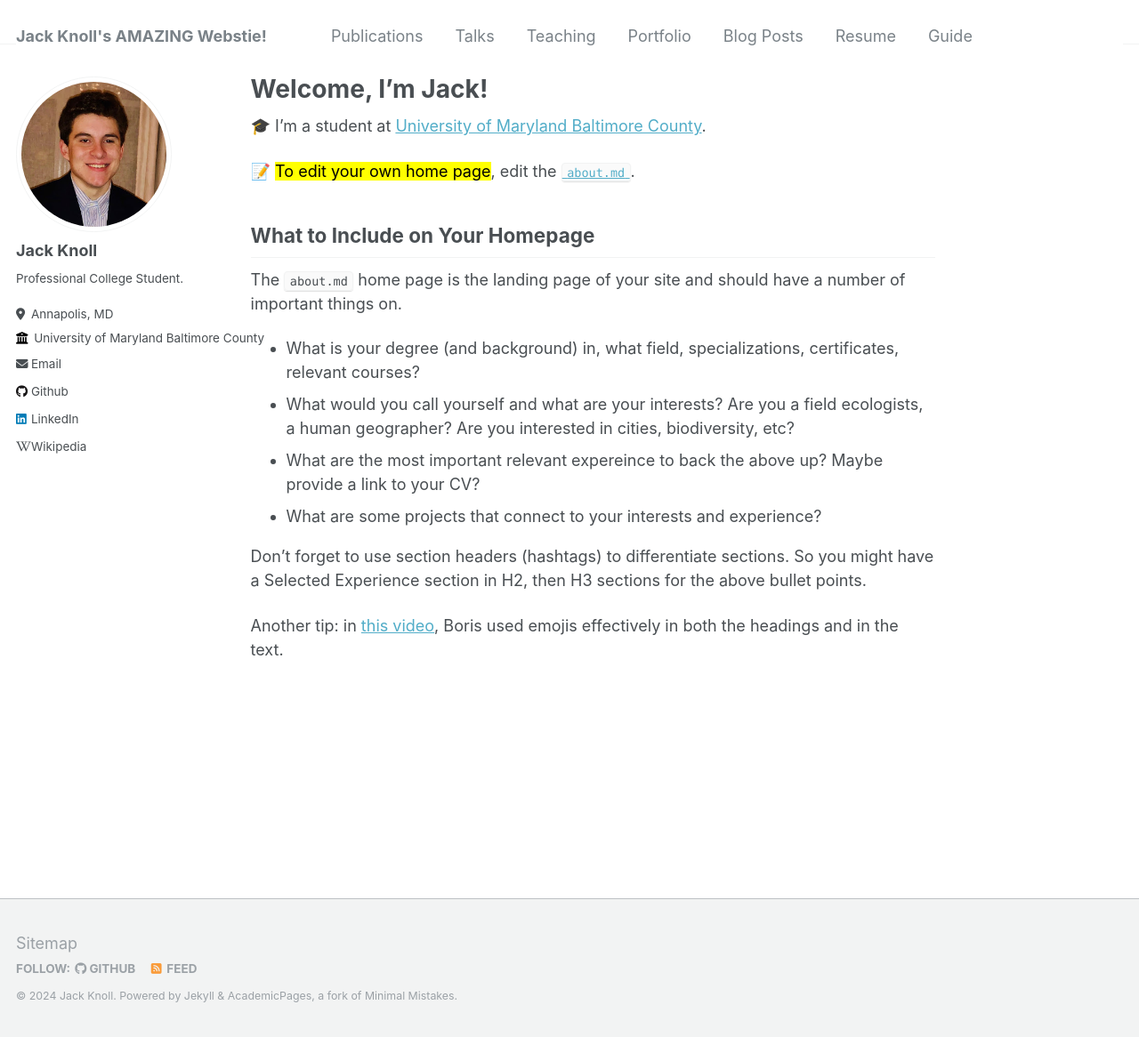
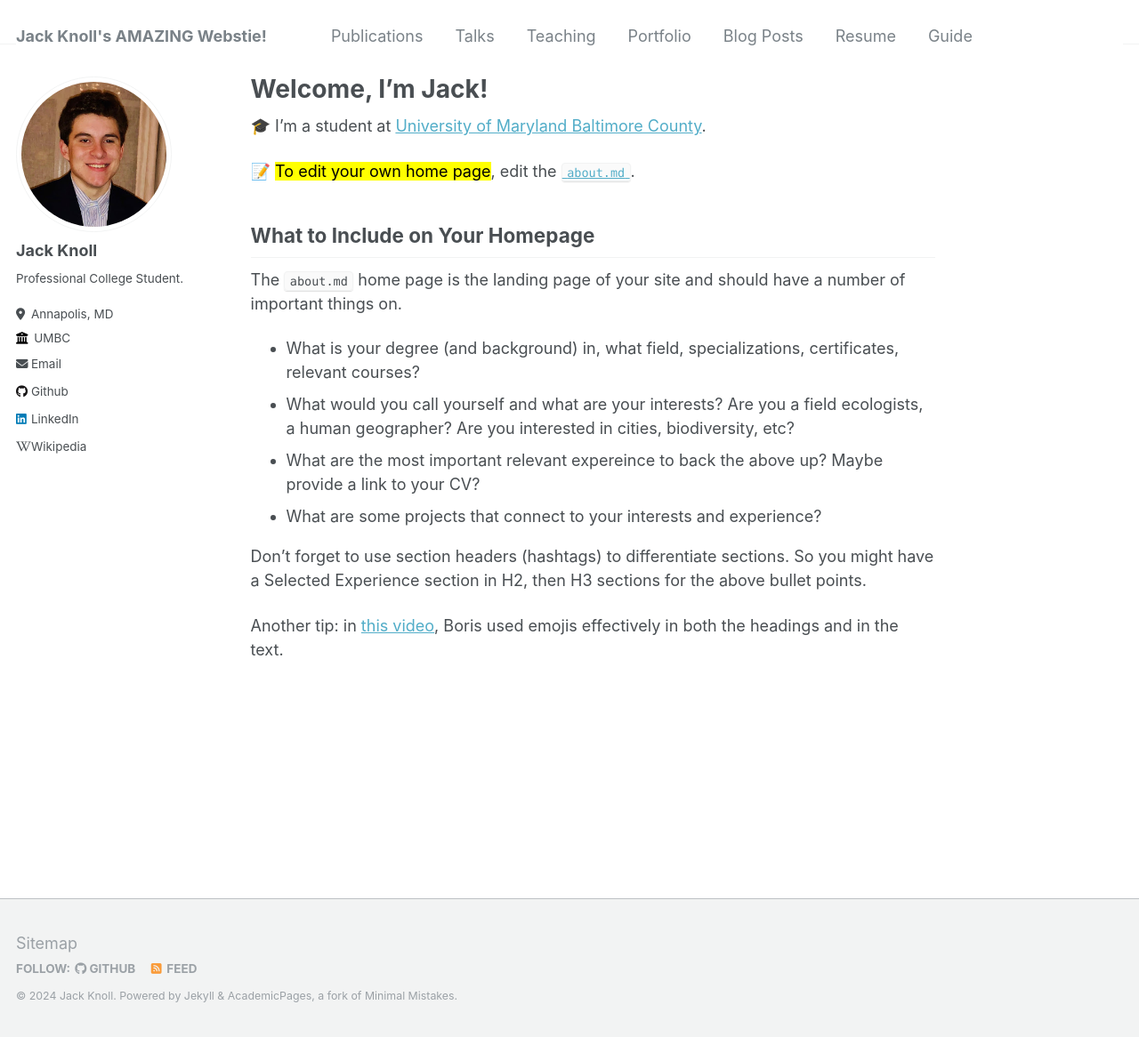
Before and after one commit to jakjr2000/jakjr2000.github.io, a Jekyll site: the page built from _pages/about.md, in a window 1280 px wide and 1166 px high. Shown: the whole window at 89% size. Built offline with Jekyll 4.4.1, drawn with Linux system fonts in a browser that asks for light colours.

Commit message:
Update _config.yml

```diff
--- a/_config.yml
+++ b/_config.yml
@@ -26,7 +26,7 @@ author:
   pronouns         : # example: "he/him"
   bio              : "Professional College Student."
   location         : "Annapolis, MD"
-  employer         : "University of Maryland Baltimore County"
+  employer         : "UMBC"
   url              : # URL
   email            : "jknoll1@umbc.edu"
 
```
